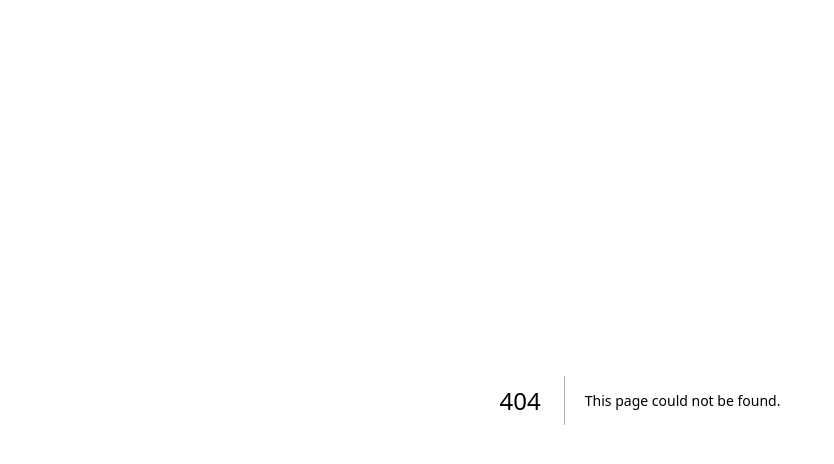
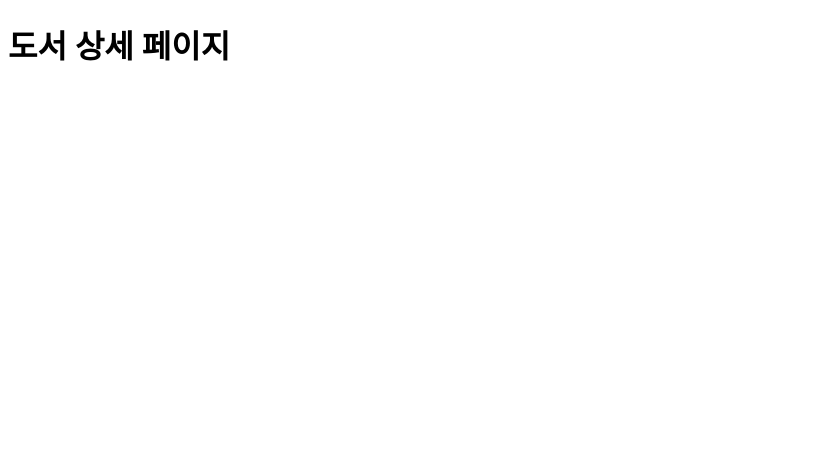
Before and after one commit to michelle-jeon/page-turner, a Next.js app: page /book/1 in a window 1280 px wide. Before the commit this address had no page. Shown: the top 464 px of the page, without its empty margins (0-834 px from the left). Built offline with nearby package versions, Linux system fonts and the light colour scheme.

Commit message:
feat: search page, book 상세 page 생성

```diff
--- /dev/null
+++ b/src/app/book/[id]/page.tsx
@@ -0,0 +1,5 @@
+export default function Page(){
+  return(
+    <h1>도서 상세 페이지</h1>
+  )
+}
--- /dev/null
+++ b/src/app/search/page.tsx
@@ -0,0 +1,5 @@
+export default function Page(){
+  return(
+    <h1>검색 페이지</h1>
+  )
+}
```
